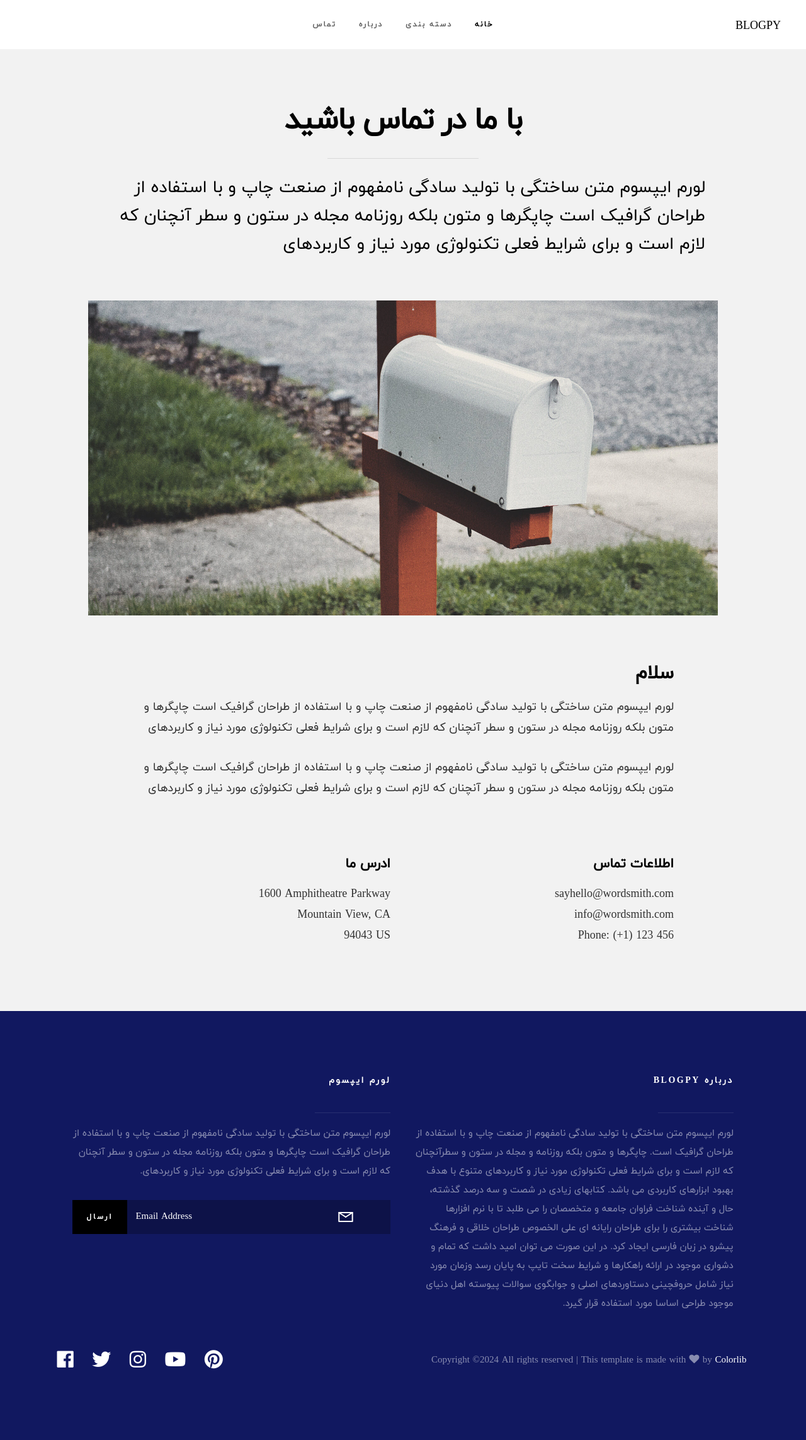
After one commit to MahanMa78/blogpy, a Django app: page /contact/ in a window 1280 px wide. The commit adds this page. Shown: the whole page at 63% size. Run offline with Django 5.2, Linux system fonts and the light colour scheme; some libraries are stand-ins or nearby versions.

Commit message:
add page-contact and create ContactPage view

```diff
--- a/blog/models.py
+++ b/blog/models.py
@@ -33,6 +33,9 @@ class Article(models.Model):
     category = models.ForeignKey("Category" , on_delete=models.CASCADE)
     # علت اینکه Category رو داخل ' ' گذاشتیم فریب جنگو هست
     author = models.ForeignKey(UserProfile , on_delete= models.CASCADE)
+    promote = models.BooleanField(default=False)
+
+
 
     def __str__(self):
         return self.title
--- /dev/null
+++ b/blog/templates/page-contact.html
@@ -0,0 +1,232 @@
+<!DOCTYPE html>
+<html class="no-js" lang="en">
+<head>
+
+    <!--- basic page needs
+    ================================================== -->
+    <meta charset="utf-8">
+    <title>Contact - Blogpy</title>
+    <meta name="description" content="">
+    <meta name="author" content="">
+
+    <!-- mobile specific metas
+    ================================================== -->
+    <meta name="viewport" content="width=device-width, initial-scale=1, maximum-scale=1">
+
+    <!-- CSS
+    ================================================== -->
+    <link rel="stylesheet" href="static/css/base.css">
+    <link rel="stylesheet" href="static/css/vendor.css">
+    <link rel="stylesheet" href="static/css/main.css">
+
+    <!-- script
+    ================================================== -->
+    <script src="static/js/modernizr.js"></script>
+
+    <!-- favicons
+    ================================================== -->
+    <link rel="shortcut icon" href="favicon.ico" type="image/x-icon">
+    <link rel="icon" href="favicon.ico" type="image/x-icon">
+
+</head>
+
+<body id="top">
+
+<!-- preloader
+    ================================================== -->
+    <div id="preloader">
+        <div id="loader" class="dots-fade">
+            <div></div>
+            <div></div>
+            <div></div>
+        </div>
+    </div>
+
+
+    <!-- header
+    ================================================== -->
+<header class="s-header header">
+
+    <div class="header__logo">
+        <a class="logo" href="index.html">
+            BLOGPY
+        </a>
+    </div> <!-- end header__logo -->
+
+    <a class="header__toggle-menu" href="#0" title="Menu"><span>منو</span></a>
+    <nav class="header__nav-wrap">
+
+        <h2 class="header__nav-heading h6">هدایت به</h2>
+
+        <ul class="header__nav">
+            <li><a href="page-contact.html" title="">تماس</a></li>
+            <li><a href="page-about.html" title="">درباره</a></li>
+            <li>
+                <a href="#0" title="">دسته بندی</a>
+            </li>
+
+            <li class="current"><a href="index.html" title="">خانه</a></li>
+        </ul> <!-- end header__nav -->
+
+        <a href="#0" title="Close Menu" class="header__overlay-close close-mobile-menu">بستن</a>
+
+    </nav> <!-- end header__nav-wrap -->
+
+</header> <!-- s-header -->
+
+
+<!-- s-content
+================================================== -->
+    <section class="s-content s-content--top-padding s-content--narrow">
+
+        <div class="row narrow">
+            <div class="col-full s-content__header">
+                <h1 class="display-1 display-1--with-line-sep">با ما در تماس باشید</h1>
+                <p class="lead">
+                    لورم ایپسوم متن ساختگی با تولید سادگی نامفهوم از صنعت چاپ و با استفاده از طراحان گرافیک است چاپگرها و متون بلکه روزنامه مجله در ستون و سطر آنچنان که لازم است و برای شرایط فعلی تکنولوژی مورد نیاز و کاربردهای</p>
+            </div>
+        </div>
+
+        <div class="row">
+            <div class="col-full s-content__main">
+                <p>
+                <img src="static/images/thumbs/contact/contact-1000.jpg"
+                     srcset="static/images/thumbs/contact/contact-2000.jpg 2000w,
+                             static/images/thumbs/contact/contact-1000.jpg 1000w,
+                             static/images/thumbs/contact/contact-500.jpg 500w"
+                     sizes="(max-width: 2000px) 100vw, 2000px" alt="">
+                </p>
+
+                <h2 style="text-align: right">سلام</h2>
+
+                <p>
+                    لورم ایپسوم متن ساختگی با تولید سادگی نامفهوم از صنعت چاپ و با استفاده از طراحان گرافیک است چاپگرها و متون بلکه روزنامه مجله در ستون و سطر آنچنان که لازم است و برای شرایط فعلی تکنولوژی مورد نیاز و کاربردهای
+
+                <p>
+                لورم ایپسوم متن ساختگی با تولید سادگی نامفهوم از صنعت چاپ و با استفاده از طراحان گرافیک است چاپگرها و متون بلکه روزنامه مجله در ستون و سطر آنچنان که لازم است و برای شرایط فعلی تکنولوژی مورد نیاز و کاربردهای
+                </p>
+
+
+
+                <div class="row">
+                    <div class="col-six tab-full">
+                        <h4 style="text-align: right;">ادرس ما</h4>
+
+                        <p>
+                        1600 Amphitheatre Parkway<br>
+                        Mountain View, CA<br>
+                        94043 US
+                        </p>
+
+                    </div>
+
+                    <div class="col-six tab-full">
+                        <h4 style="text-align: right">اطلاعات تماس</h4>
+
+                        <p>sayhello@wordsmith.com<br>
+                        info@wordsmith.com <br>
+                        Phone: (+1) 123 456
+                        </p>
+
+                    </div>
+                </div>
+
+            </div> <!-- s-content__main -->
+        </div> <!-- end row -->
+
+    </section> <!-- end s-content -->
+
+
+
+
+    <!-- s-footer
+    ================================================== -->
+<footer class="s-footer">
+
+    <div class="s-footer__main">
+        <div class="row">
+
+            <div class="col-six tab-full s-footer__about">
+
+                <h4>درباره BLOGPY</h4>
+
+                <p>لورم ایپسوم متن ساختگی با تولید سادگی نامفهوم از صنعت چاپ و با استفاده از طراحان گرافیک است. چاپگرها و متون بلکه روزنامه و مجله در ستون و سطرآنچنان که لازم است و برای شرایط فعلی تکنولوژی مورد نیاز و کاربردهای متنوع با هدف بهبود ابزارهای کاربردی می باشد. کتابهای زیادی در شصت و سه درصد گذشته، حال و آینده شناخت فراوان جامعه و متخصصان را می طلبد تا با نرم افزارها شناخت بیشتری را برای طراحان رایانه ای علی الخصوص طراحان خلاقی و فرهنگ پیشرو در زبان فارسی ایجاد کرد. در این صورت می توان امید داشت که تمام و دشواری موجود در ارائه راهکارها و شرایط سخت تایپ به پایان رسد وزمان مورد نیاز شامل حروفچینی دستاوردهای اصلی و جوابگوی سوالات پیوسته اهل دنیای موجود طراحی اساسا مورد استفاده قرار گیرد.</p>
+
+            </div> <!-- end s-footer__about -->
+
+            <div class="col-six tab-full s-footer__subscribe">
+
+                <h4>لورم ایپسوم</h4>
+
+                <p>لورم ایپسوم متن ساختگی با تولید سادگی نامفهوم از صنعت چاپ و با استفاده از طراحان گرافیک است چاپگرها و متون بلکه روزنامه مجله در ستون و سطر آنچنان که لازم است و برای شرایط فعلی تکنولوژی مورد نیاز و کاربردهای.</p>
+
+                <div class="subscribe-form">
+                    <form id="mc-form" class="group" novalidate="true">
+
+                        <input type="email" value="" name="EMAIL" class="email" id="mc-email" placeholder="Email Address" required="">
+
+                        <input type="submit" name="subscribe" value="ارسال">
+
+                        <label for="mc-email" class="subscribe-message"></label>
+
+                    </form>
+                </div>
+
+            </div> <!-- end s-footer__subscribe -->
+
+        </div>
+    </div> <!-- end s-footer__main -->
+
+    <div class="s-footer__bottom">
+        <div class="row">
+
+            <div class="col-six">
+                <ul class="footer-social">
+                    <li>
+                        <a href="#0"><i class="fab fa-facebook"></i></a>
+                    </li>
+                    <li>
+                        <a href="#0"><i class="fab fa-twitter"></i></a>
+                    </li>
+                    <li>
+                        <a href="#0"><i class="fab fa-instagram"></i></a>
+                    </li>
+                    <li>
+                        <a href="#0"><i class="fab fa-youtube"></i></a>
+                    </li>
+                    <li>
+                        <a href="#0"><i class="fab fa-pinterest"></i></a>
+                    </li>
+                </ul>
+            </div>
+
+            <div class="col-six">
+                <div class="s-footer__copyright">
+                        <span><!-- Link back to Colorlib can't be removed. Template is licensed under CC BY 3.0. -->
+Copyright &copy;<script>document.write(new Date().getFullYear());</script> All rights reserved | This template is made with <i class="fa fa-heart" aria-hidden="true"></i> by <a href="https://colorlib.com" target="_blank">Colorlib</a>
+                            <!-- Link back to Colorlib can't be removed. Template is licensed under CC BY 3.0. -->
+</span>
+                </div>
+            </div>
+
+        </div>
+    </div> <!-- end s-footer__bottom -->
+
+    <div class="go-top">
+        <a class="smoothscroll" title="Back to Top" href="#top"></a>
+    </div>
+
+</footer> <!-- end s-footer -->
+
+
+
+<!-- Java Script
+================================================== -->
+    <script src="static/js/jquery-3.2.1.min.js"></script>
+    <script src="static/js/plugins.js"></script>
+    <script src="https://maps.googleapis.com/maps/api/js"></script>
+    <script src="static/js/main.js"></script>
+
+</body>
+
+</html>
--- a/blog/urls.py
+++ b/blog/urls.py
@@ -3,5 +3,6 @@ from . import views
 
 
 urlpatterns = [
-    path('',views.IndexPage.as_view() , name='index')
+    path('',views.IndexPage.as_view() , name='index'),
+    path('contact/',views.ConatactPage.as_view() , name='contact') #in contact ro azash be onvan masir yabi dar safahat estefadeh mikonim
 ]
--- a/blog/views.py
+++ b/blog/views.py
@@ -8,8 +8,7 @@ class IndexPage(TemplateView):
     def get(self, request, **kwargs):
 
         article_data = []
-        all_articles = Article.objects.all().order_by('-created_at')[:9] #baraye inke boro va 9ta item akhar ro biar
-
+        all_articles = Article.objects.all().order_by('-created_at')[:6] #baraye inke boro va 9ta item akhar ro biar
         for article in all_articles:
             article_data.append({
                 'title' : article.title,
@@ -18,8 +17,27 @@ class IndexPage(TemplateView):
                 'created_at' : article.created_at.date(),
             })
 
+
+        promote_data = []
+        all_promote_articles = Article.objects.filter(promote = True)
+        for promote_article in all_promote_articles:
+            promote_data.append({
+                'category' : promote_article.category.title,
+                'title' : promote_article.title,
+                'author' : promote_article.author.user.first_name + " " + promote_article.author.user.last_name,
+                'avatar' : promote_article.author.avatar.url if promote_article.author.avatar else None,
+                'created_at' : promote_article.created_at.date(),
+                'cover' : promote_article.cover.url if promote_article.cover else None,
+            })
+
+
+
         context ={
-            'article_data' : article_data,
+            'article_data' : article_data, #dar asl alan 'article_data' kelid ma dar dakhel template hast
+            'promote_article_data' : promote_data,
         }
+        return render(request, 'index.html',context) #request : darkhast karbar, "index.html" : safhe ke darim , context : mohtavaie ke darim
 
-        return render(request, 'index.html',context) #request : darkhast karbar, "index.html" : safhe ke darim , context : mohtavaie ke darim
+
+class ConatactPage(TemplateView):
+    template_name = 'page-contact.html'
--- a/config/urls.py
+++ b/config/urls.py
@@ -28,3 +28,4 @@ urlpatterns = [
 
 if settings.DEBUG:
     urlpatterns += static(settings.MEDIA_URL , document_root = settings.MEDIA_ROOT)
+    urlpatterns += static('contact/static/', document_root = settings.STATIC_ROOT)
```
Also changed, not shown: blog/templates/index.html (+9 -61 lines).
